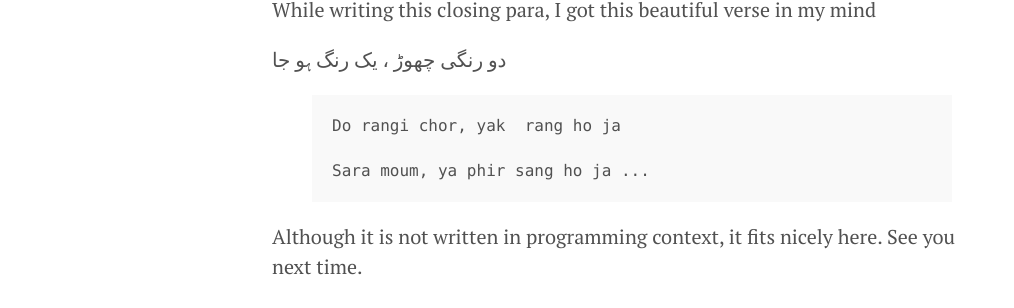
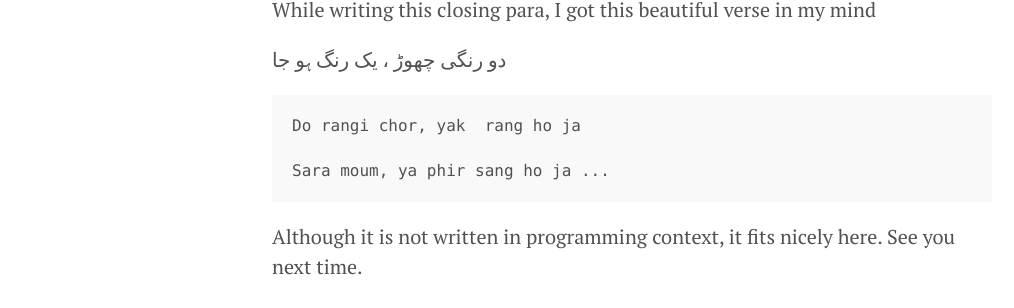
Before and after one commit to allaudin/blog, a Jekyll site: the page built from _posts/2017-03-14-being-consistant.md, in a window 1280 px wide. Shown: the part 1119-1427 px from the top of the page, without its empty margins (8-1022 px from the left). Built offline with Jekyll 4.4.1, drawn with Linux system fonts in a browser that asks for light colours; comment, search, counter and statistics services are not loaded.

Commit message:
adjust highlight margin

```diff
--- a/_sass/main.scss
+++ b/_sass/main.scss
@@ -99,3 +99,9 @@ $color-blue: #268bd2;
     background: #ececec;
 
 }
+
+.highlight {
+    margin: 0;
+    margin-top: 1rem;
+    margin-bottom: 1rem;
+}
```
